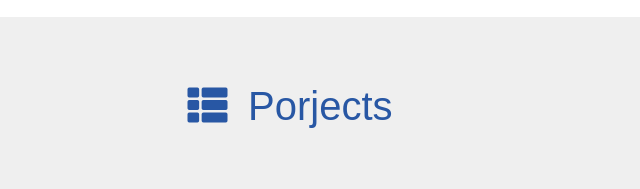
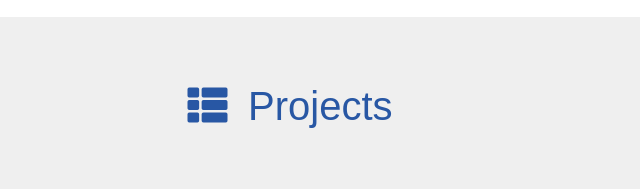
Before and after one commit to shubham30p/shubham30p.github.io, a plain HTML site: page index.html in a window 1280 px wide. Shown: the part 3551-3740 px from the top of the page, 346-986 px from the left. Drawn offline with Linux system fonts and the light colour scheme.

Commit message:
Update index.html

```diff
--- a/index.html
+++ b/index.html
@@ -319,7 +319,7 @@ have learnt more about statistical concepts and maths used in Data Analysis  </p
                 <span>
                     <i class="fas fa-th-list"></i>
                 </span>
-                <span> Porjects </span>
+                <span> Projects </span>
             </h1>
 
             <div id="portfolio-container">
```
